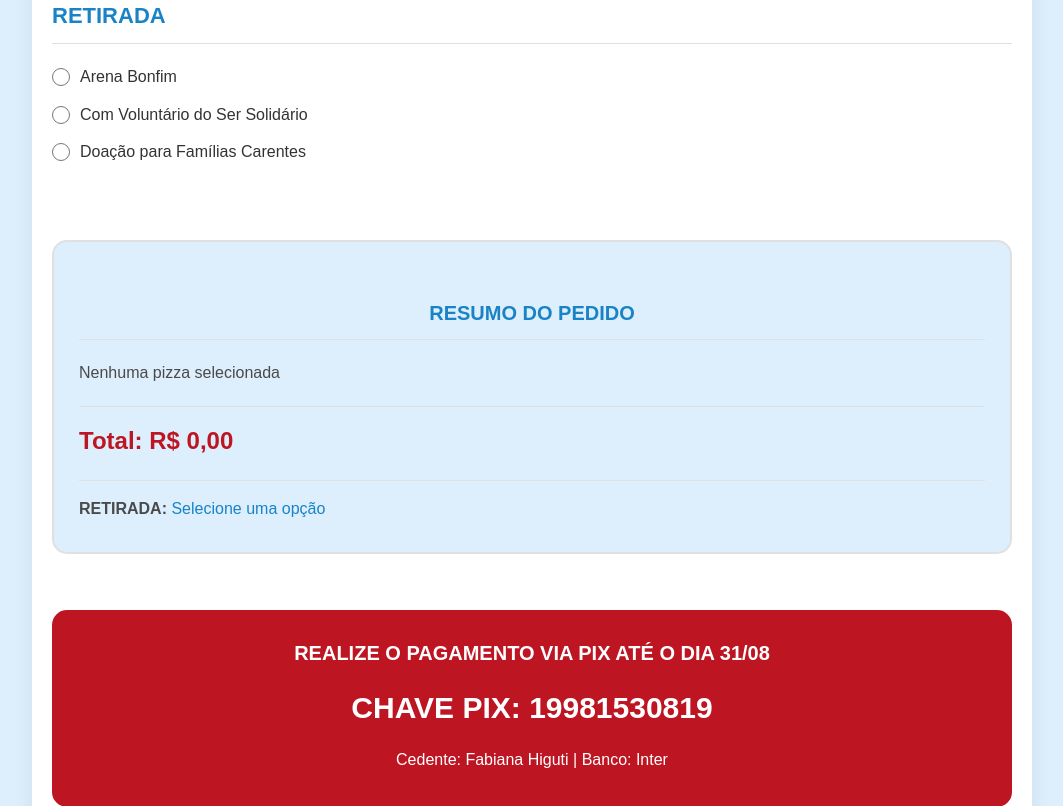
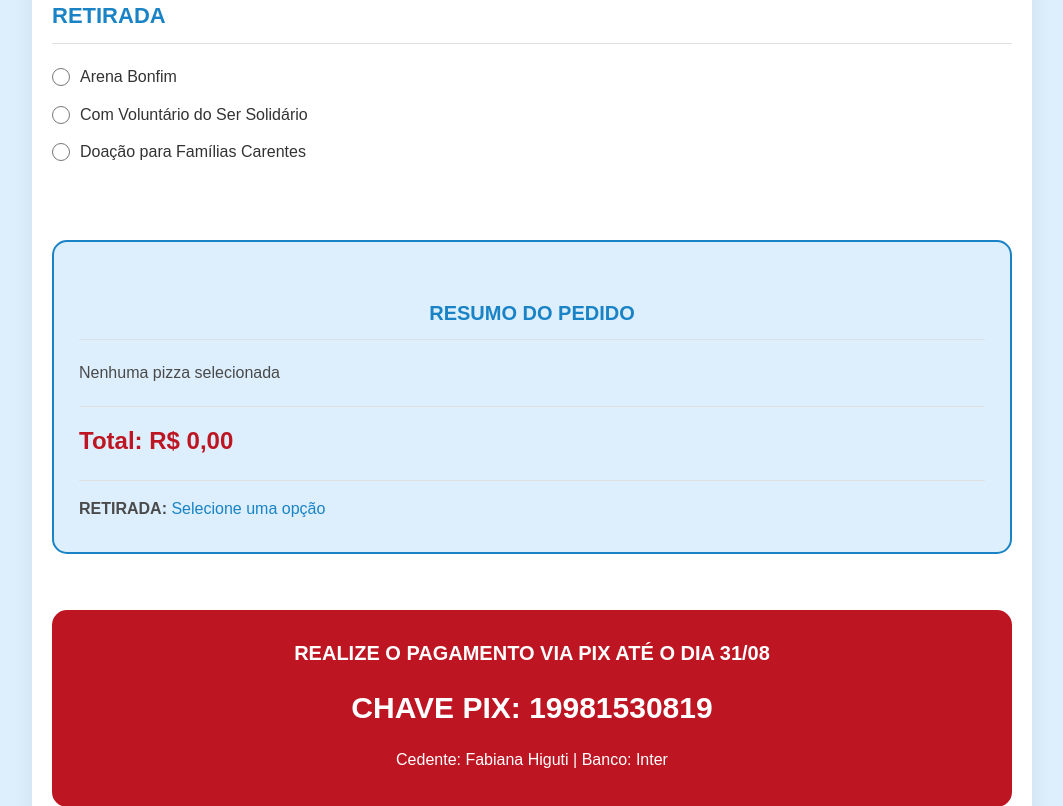
Before and after one commit to guuhiguti/formularioPizza, a Flask app: page / in a window 1280 px wide. Shown: the part 1574-2380 px from the top of the page, without its empty margins (108-1171 px from the left). Run offline with Flask 3, Linux system fonts and the light colour scheme; parts of the project's set-up code (start-up, migrations or seed data) failed here and were passed over.

Commit message:
color border

```diff
--- a/static/css/form.css
+++ b/static/css/form.css
@@ -247,7 +247,7 @@ h3 {
 
 /* Resumo do Pedido (Simplificado conforme Imagem 3) */
 .resumo-pedido {
-    border: 2px solid #e0e0e0;
+    border: 2px solid #1983c6;
     border-radius: 15px;
     padding: 25px;
     margin-top: 30px;
```
